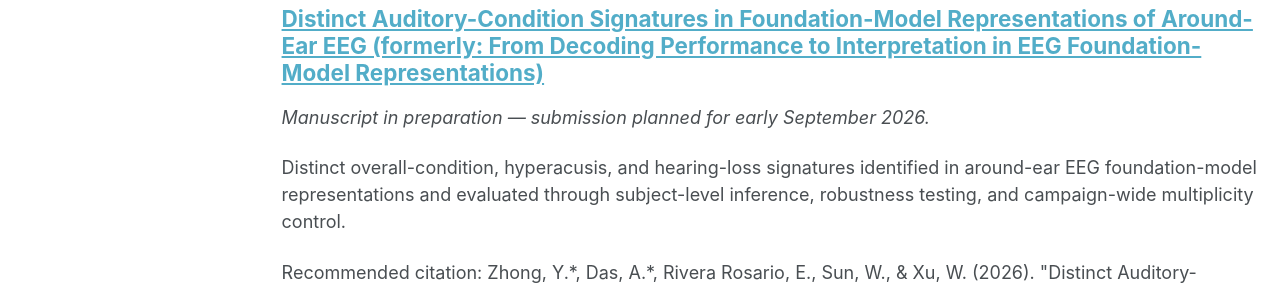
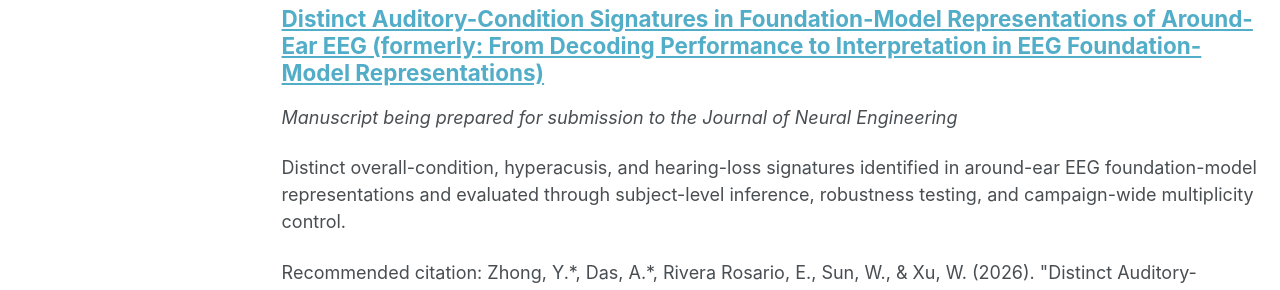
Before and after one commit to Yzhong9527/Yzhong9527.github.io, a Jekyll site: the page built from _pages/publications.html, in a window 1280 px wide and 1295 px high. Shown: the part 704-994 px from the top of the window. Built offline with Jekyll 4.4.1, drawn with Linux system fonts in a browser that asks for light colours; a script bundle is joined from its source files by our own code; library files that are not in the unit come from our copies.

Commit message:
Update manuscript status message in archive-single.html

```diff
--- a/_includes/archive-single.html
+++ b/_includes/archive-single.html
@@ -49,7 +49,7 @@
     {% if post.collection == 'publications' %}
 
       {% if post.category == 'inpreparation' %}
-        <p><i>Manuscript in preparation — submission planned for early September 2026.</i></p>
+        <p><i>{{ post.venue }}</i></p>
       {% else %}
         <p>
           Published in <i>{{ post.venue }}</i>,
```
